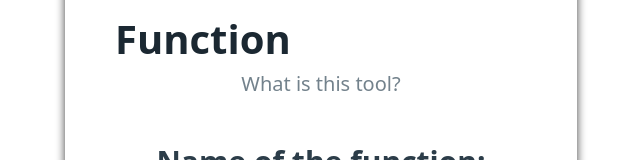
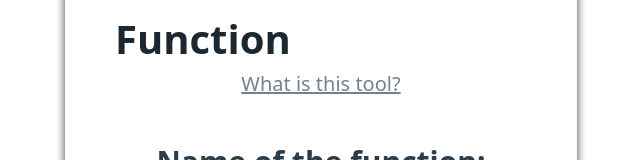
Before and after one commit to NicholasZolton/OpenAIFunctionGenerator, a SvelteKit app: page / in a window 1280 px wide. Shown: the part 151-311 px from the top of the page, without its empty margins (319-959 px from the left). Built offline with nearby package versions, Linux system fonts and the light colour scheme.

Commit message:
Add underline to link

```diff
--- a/src/routes/+page.svelte
+++ b/src/routes/+page.svelte
@@ -62,7 +62,7 @@
 	<div id="creation-form">
 		<hgroup>
 			<h1 style="margin-bottom: 0px;">Create Your Function</h1>
-			<h1 style="margin: 0px;"><a href="{base}/info">What is this tool?</a></h1>
+			<h1 style="margin: 0px;"><a id="what-link" href="{base}/info">What is this tool?</a></h1>
 		</hgroup>
 		<h3>Name of the function:</h3>
 		<input type="text" bind:value={function_name} />
@@ -111,6 +111,17 @@
 </main>
 
 <style>
+
+	#what-link {
+		/* make this link always underlined */
+		text-decoration: underline;
+		transition: 0.2s;
+	}
+
+	#what-link:hover {
+		/* make this link darker when hovered over */
+		filter: brightness(120%);
+	}
 
 	a {
 		color: inherit;
@@ -195,4 +206,5 @@
 		width: 100vw;
 		overflow-x: hidden;
 	}
+
 </style>
```
